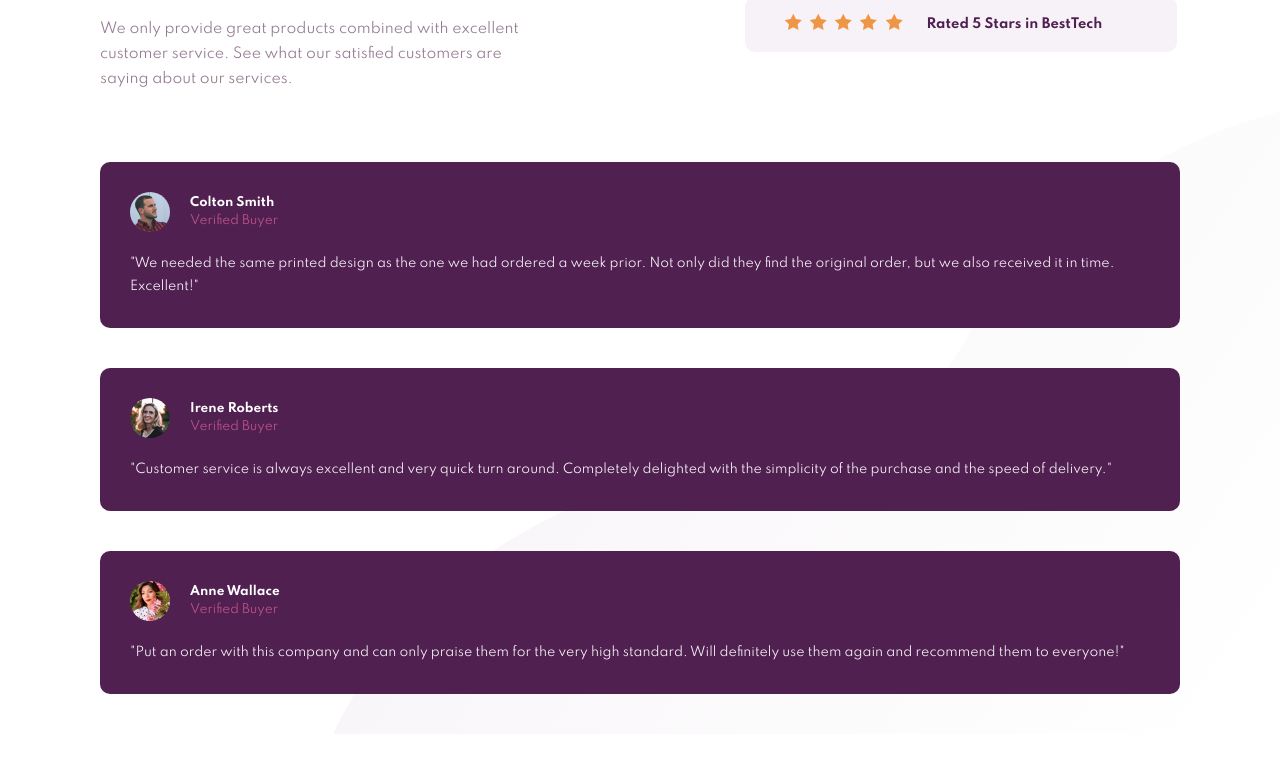
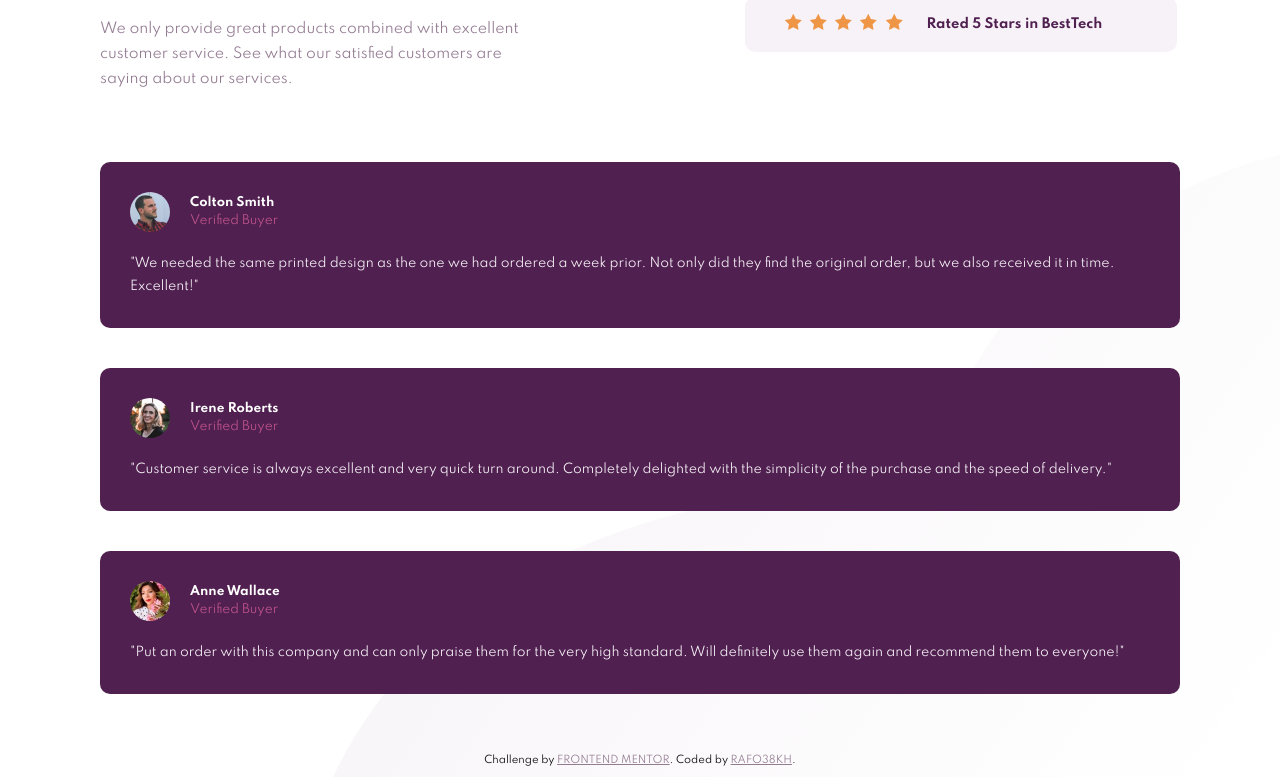
Before and after one commit to rafo38kh/social-proof-section-master, a website: page index.html in a window 1280 px wide. Shown: the part 253-1030 px from the top of the page. Before the commit the page ends 987 px from the top, so only its background shows below. Drawn offline with Linux system fonts and the light colour scheme.

Commit message:
update README

```diff
--- a/index.html
+++ b/index.html
@@ -204,7 +204,7 @@
       </main>
     </div>
 
-    <!-- <footer class="attribution">
+    <footer class="attribution">
       Challenge by
       <a
         class="attribution__link"
@@ -218,6 +218,6 @@
         target="_blank"
         >rafo38kh</a
       >.
-    </footer> -->
+    </footer>
   </body>
 </html>
--- a/scss/_component.scss
+++ b/scss/_component.scss
@@ -153,21 +153,21 @@
   }
 }
 
-// .attribution {
-//   color: #000;
-//   font-size: 1rem;
-//   text-align: center;
-//   margin: 2rem 0 1rem 0;
+.attribution {
+  color: #000;
+  font-size: 1rem;
+  text-align: center;
+  margin: 2rem 0 1rem 0;
 
-//   &__link:link,
-//   &__link:visited {
-//     color: $color-primary--light;
-//     text-transform: uppercase;
-//     transition: all 0.2s;
-//   }
+  &__link:link,
+  &__link:visited {
+    color: $color-primary--light;
+    text-transform: uppercase;
+    transition: all 0.2s;
+  }
 
-//   &__link:hover,
-//   &__link:active {
-//     color: $color-primary;
-//   }
-// }
+  &__link:hover,
+  &__link:active {
+    color: $color-primary;
+  }
+}
```
Also changed, not shown: README.md, css/style.css.
